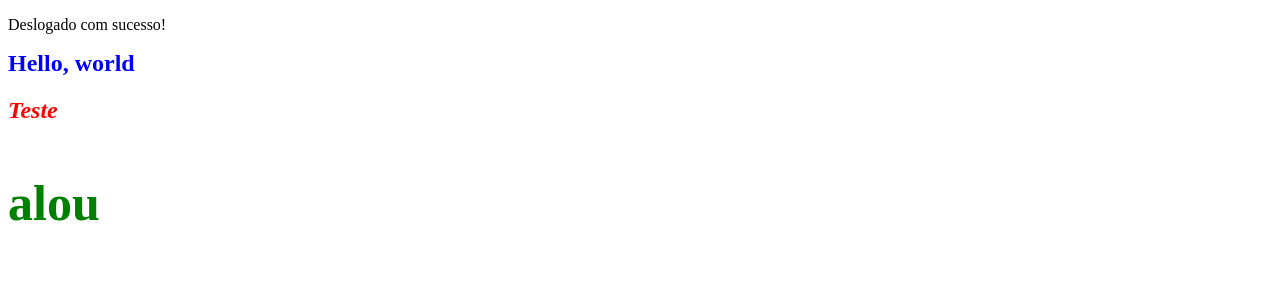
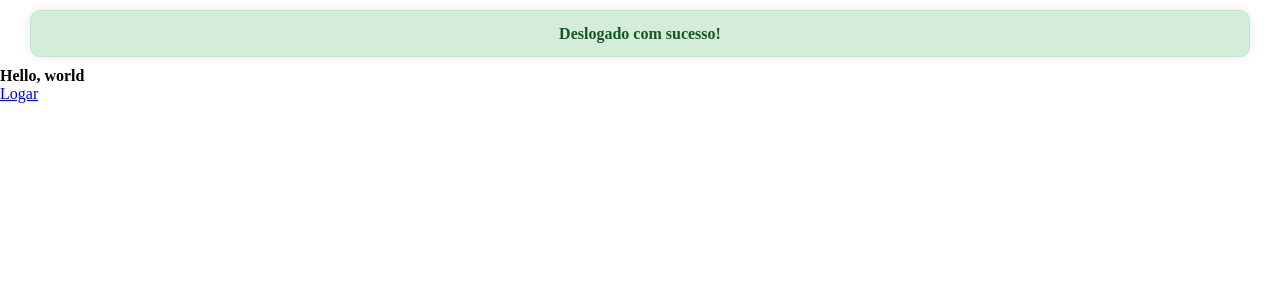
Before and after one commit to Rudilberto/projeto-prato-servido, a Django app: page /auth/logout/ in a window 1280 px wide. Shown: the top 300 px of the page. Run offline with Django 5.2, Linux system fonts and the light colour scheme.

Commit message:
melhorias e add messages

```diff
--- a/projeto/autenticacao/views.py
+++ b/projeto/autenticacao/views.py
@@ -7,14 +7,16 @@ from django.contrib import messages
 def fazer_login(request):
     if request.method == 'POST':
         dados = request.POST.dict()
+        print(dados)
         username = dados['username']
         password = dados['password']
         usuario = authenticate(username=username, password=password)
         if usuario is not None:
             login(request, usuario)
-            redirect('homepage')
+            messages.success(request, 'logado com sucesso!')
+            return redirect('homepage')
         else:
-            pass
+            messages.success(request, 'nome de usuario ou senha errada!')
         return render(request, 'autenticacao/login.html')
 
     else:
--- a/projeto/pratoservido/templates/pratoservido/base.html
+++ /dev/null
@@ -1,13 +0,0 @@
-{% load static %}
-<!DOCTYPE html>
-<html lang="pt-br">
-<head>
-    <meta charset="UTF-8">
-    <meta name="viewport" content="width=device-width, initial-scale=1.0">
-    <title>Prato Servido</title>
-    <link rel="stylesheet" href="{% static 'css/style.css' %}">
-</head>
-<body>
-    {% block body %} {% endblock %}
-</body>
-</html>
--- a/projeto/pratoservido/templates/pratoservido/homepage.html
+++ b/projeto/pratoservido/templates/pratoservido/homepage.html
@@ -1,4 +1,4 @@
-{% extends 'pratoservido/base.html' %} {% load static %} {% block body %}
+{% extends 'core/base.html' %} {% load static %} {% block body %}
 
 {% if messages %}
 <div class="messages">
@@ -9,7 +9,7 @@
 {% endif %}
 
 <h1>Hello, world</h1>
-<h2>Teste</h2>
-<h3>alou</h3>
+
+<a href="{% url 'fazer_login' %}">Logar</a>
 
 {% endblock %}
--- a/projeto/projeto/settings.py
+++ b/projeto/projeto/settings.py
@@ -57,7 +57,9 @@ ROOT_URLCONF = 'projeto.urls'
 TEMPLATES = [
     {
         'BACKEND': 'django.template.backends.django.DjangoTemplates',
-        'DIRS': [],
+        'DIRS': [
+            os.path.join(BASE_DIR, "templates"),
+            ],
         'APP_DIRS': True,
         'OPTIONS': {
             'context_processors': [
--- a/projeto/static/css/style.css
+++ b/projeto/static/css/style.css
@@ -1 +1,42 @@
-h1{font-size:24px;color:blue}h2{color:red;font-style:italic}h3{font-weight:bold;font-size:50px;color:green}/*# sourceMappingURL=style.css.map */
+html {
+  font-size: 62.5%;
+}
+
+* {
+  margin: 0;
+  padding: 0;
+  box-sizing: content-box;
+}
+
+* {
+  font-size: 1.6rem;
+}
+
+.messages {
+  display: flex;
+  align-items: center;
+  justify-content: center;
+  margin: 1rem 3rem;
+  padding: 0.6rem;
+  border-radius: 1rem;
+  font-size: 1rem;
+  font-weight: bold;
+  box-shadow: 0 0 10px rgba(0, 0, 0, 0.1);
+}
+.messages:has(> .success) {
+  background-color: #d4edda;
+  border: 1px solid #c3e6cb;
+  color: #155724;
+}
+.messages:has(> .error) {
+  background-color: lightcoral;
+  border: 1px solid red;
+  color: darkred;
+}
+
+.success, .error {
+  padding: 0.75rem;
+  border-radius: 0.5rem;
+}
+
+/*# sourceMappingURL=style.css.map */
--- a/projeto/static/sass/base/_base.scss
+++ b/projeto/static/sass/base/_base.scss
@@ -1,16 +1,9 @@
-
-h1 {
-    font-size: 24px;
-    color: blue;
+html {
+    font-size: 62.5%;
 }
 
-h2 {
-    color: red;
-    font-style: italic;
+* {
+    margin: 0;
+    padding: 0;
+    box-sizing: content-box;
 }
-
-h3 {
-    font-weight: bold;
-    font-size: 50px;
-    color: green;
-}
--- a/projeto/static/sass/base/_fonts.scss
+++ b/projeto/static/sass/base/_fonts.scss
@@ -0,0 +1,3 @@
+* {
+    font-size: 1.6rem;
+}
--- /dev/null
+++ b/projeto/static/sass/components/_messages.scss
@@ -0,0 +1,28 @@
+.messages {
+    display: flex;
+    align-items: center;
+    justify-content: center;
+    margin: 1rem 3rem;
+    padding: 0.6rem;
+    border-radius: 1rem;
+    font-size: 1rem;
+    font-weight: bold;
+    box-shadow: 0 0 10px rgba(0, 0, 0, 0.1);
+
+    &:has(> .success) {
+        background-color: #d4edda;
+        border: 1px solid #c3e6cb;
+        color: #155724;
+    }
+
+    &:has(> .error) {
+        background-color: lightcoral;
+        border: 1px solid red;
+        color: darkred;
+    }
+}
+
+.success, .error {
+    padding: 0.75rem;
+    border-radius: 0.5rem;
+}
--- a/projeto/static/sass/main.scss
+++ b/projeto/static/sass/main.scss
@@ -1,16 +1,16 @@
 @charset "UTF-8";
 
 // 1. Configuration and helpers
-@import "abstracts/variables","abstracts/mixins";
+@import "abstracts/variables", "abstracts/mixins";
 
 // 3. Base stuff
-@import "base/base", "base/fonts", "base/typography";
+@import "base/base", "base/fonts";
 
 // 4. Layout-related sections
 @import "layout/header", "layout/footer";
 
 // 5. Components
-@import "components/button";
+@import "components/button", "components/messages";
 
 // 6. Page-specific styles
 @import "pages/home";
--- a/projeto/autenticacao/templates/autenticacao/base.html
+++ b/projeto/templates/core/base.html
@@ -9,5 +9,6 @@
 </head>
 <body>
     {% block body %} {% endblock %}
+    <script src="{% static 'js/script.js' %}"></script>
 </body>
 </html>
```
Also changed, not shown: projeto/autenticacao/templates/autenticacao/login.html (+13 -4 lines), projeto/autenticacao/templates/autenticacao/logout.html (deleted, +0 -7 lines), projeto/static/sass/index.html (+26 -5 lines), projeto/db.sqlite3, projeto/static/sass/base/_typography.scss (deleted), 1 other file.
